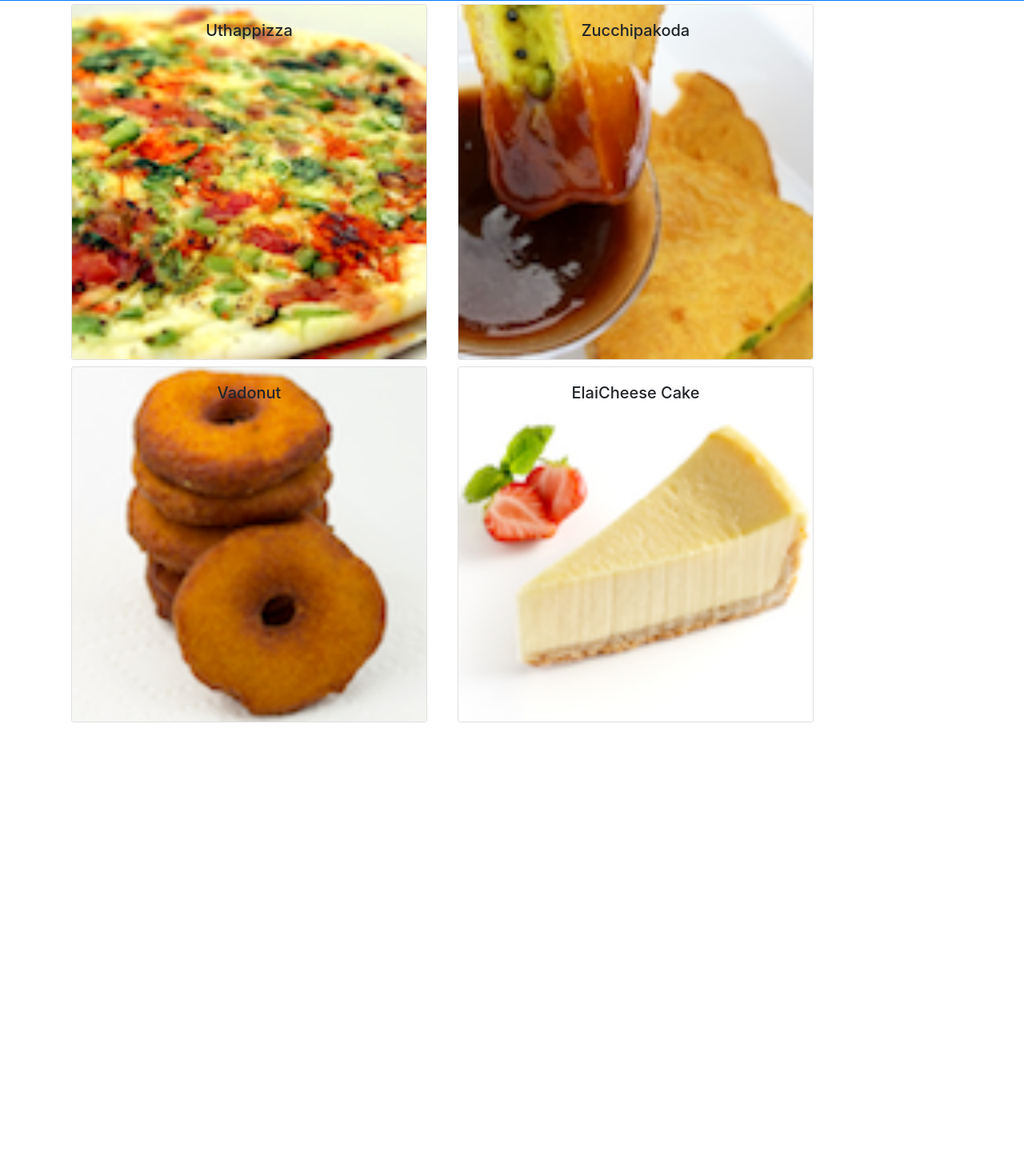
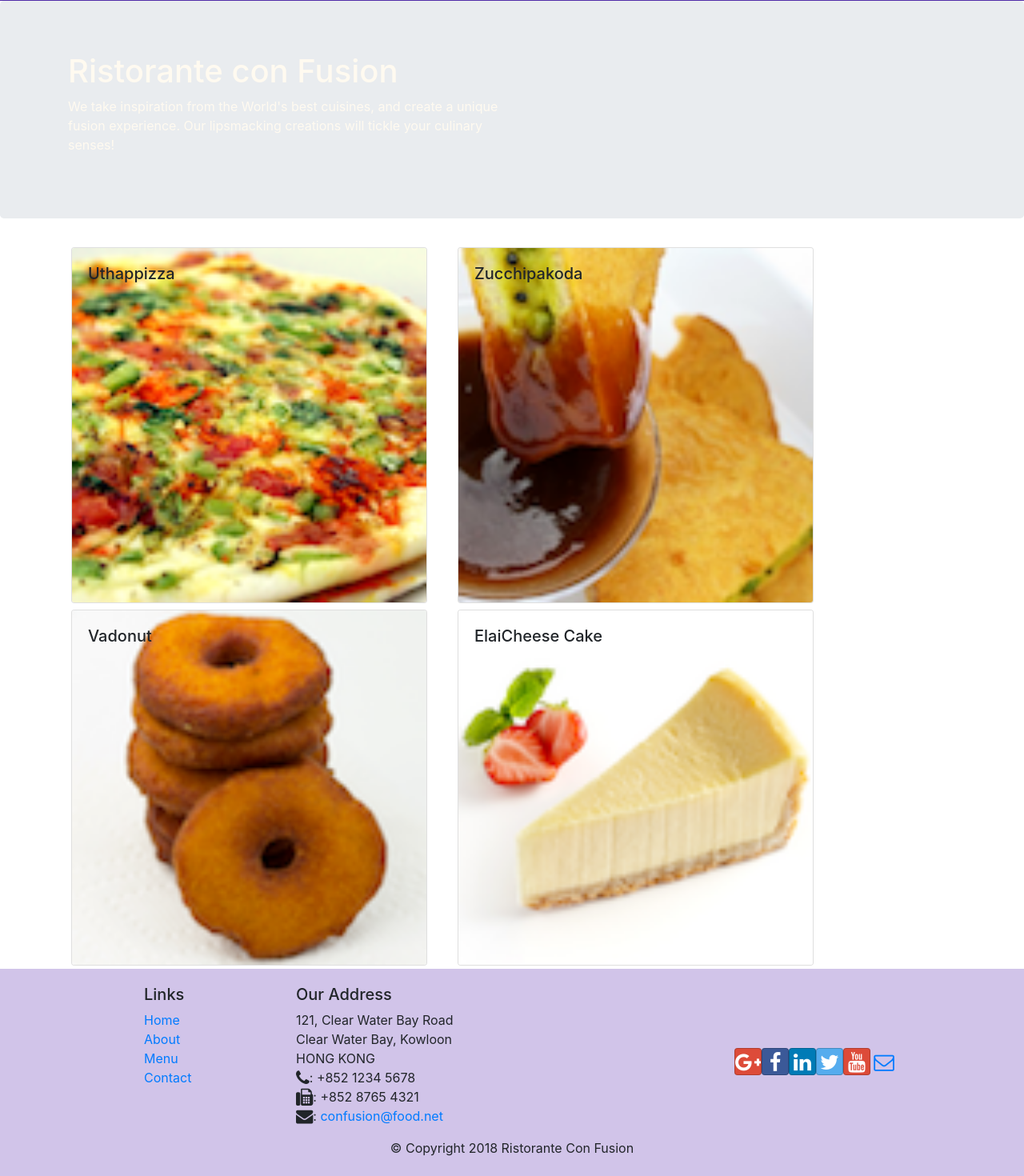
Before and after one commit to justellie/confusion-react-, a React (Create React App) app: page /contactus in a window 1280 px wide. Shown: the part 55-1525 px from the top of the page at 80% size. Before the commit the page ends 962 px from the top, so only its background shows below. Built offline with nearby package versions, Linux system fonts and the light colour scheme.

Commit message:
Header and Footer , pero el jumbotron no agarra el color

```diff
--- a/package.json
+++ b/package.json
@@ -4,6 +4,8 @@
   "private": true,
   "dependencies": {
     "bootstrap": "4.0.0",
+    "bootstrap-social": "5.1.1",
+    "font-awesome": "4.7.0",
     "react": "^16.7.0",
     "react-dom": "^16.7.0",
     "react-popper": "0.9.2",
--- a/src/App.css
+++ b/src/App.css
@@ -1,32 +1,34 @@
-.App {
-  text-align: center;
+.row-header{
+    margin:0px auto;
+    padding:0px auto;
 }
 
-.App-logo {
-  animation: App-logo-spin infinite 20s linear;
-  height: 40vmin;
+.row-content {
+    margin:0px auto;
+    padding: 50px 0px 50px 0px;
+    border-bottom: 1px ridge;
+    min-height:400px;
 }
 
-.App-header {
-  background-color: #282c34;
-  min-height: 100vh;
-  display: flex;
-  flex-direction: column;
-  align-items: center;
-  justify-content: center;
-  font-size: calc(10px + 2vmin);
-  color: white;
+.footer{
+    background-color: #D1C4E9;
+    margin:0px auto;
+    padding: 20px 0px 20px 0px;
 }
 
-.App-link {
-  color: #61dafb;
+.jumbotron{
+    padding:70px 30px 70px 30px;
+    margin:0px auto;
+    background: #512DA8;
+    color:floralwhite;
 }
 
-@keyframes App-logo-spin {
-  from {
-    transform: rotate(0deg);
-  }
-  to {
-    transform: rotate(360deg);
-  }
+.address{
+    font-size:80%;
+    margin:0px;
+    color:#0f0f0f;
 }
+
+.navbar-dark {
+    background-color: #512DA8;
+}
--- /dev/null
+++ b/src/components/FooterComponent.js
@@ -0,0 +1,50 @@
+import React from 'react';
+
+function Footer(props) {
+    return(
+    <div className="footer">
+        <div className="container">
+            <div className="row justify-content-center">
+                <div className="col-4 offset-1 col-sm-2">
+                    <h5>Links</h5>
+                    <ul className="list-unstyled">
+                        <li><a href="#">Home</a></li>
+                        <li><a href="#">About</a></li>
+                        <li><a href="#">Menu</a></li>
+                        <li><a href="contactus.html">Contact</a></li>
+                    </ul>
+                </div>
+                <div className="col-7 col-sm-5">
+                    <h5>Our Address</h5>
+                    <address>
+		              121, Clear Water Bay Road<br />
+		              Clear Water Bay, Kowloon<br />
+		              HONG KONG<br />
+		              <i className="fa fa-phone fa-lg"></i>: +852 1234 5678<br />
+		              <i className="fa fa-fax fa-lg"></i>: +852 8765 4321<br />
+		              <i className="fa fa-envelope fa-lg"></i>: <a href="mailto:confusion@food.net">
+                         confusion@food.net</a>
+                    </address>
+                </div>
+                <div className="col-12 col-sm-4 align-self-center">
+                    <div className="text-center">
+                        <a className="btn btn-social-icon btn-google" href="http://google.com/+"><i className="fa fa-google-plus"></i></a>
+                        <a className="btn btn-social-icon btn-facebook" href="http://www.facebook.com/profile.php?id="><i className="fa fa-facebook"></i></a>
+                        <a className="btn btn-social-icon btn-linkedin" href="http://www.linkedin.com/in/"><i className="fa fa-linkedin"></i></a>
+                        <a className="btn btn-social-icon btn-twitter" href="http://twitter.com/"><i className="fa fa-twitter"></i></a>
+                        <a className="btn btn-social-icon btn-google" href="http://youtube.com/"><i className="fa fa-youtube"></i></a>
+                        <a className="btn btn-social-icon" href="mailto:"><i className="fa fa-envelope-o"></i></a>
+                    </div>
+                </div>
+            </div>
+            <div className="row justify-content-center">
+                <div className="col-auto">
+                    <p>© Copyright 2018 Ristorante Con Fusion</p>
+                </div>
+            </div>
+        </div>
+    </div>
+    )
+}
+
+export default Footer;
--- /dev/null
+++ b/src/components/HeaderComponent.js
@@ -0,0 +1,28 @@
+import React, { Component } from 'react';
+import { Navbar, NavbarBrand, Jumbotron } from 'reactstrap';
+
+class Header extends Component {
+  render() {
+    return(
+    <React.Fragment>
+      <Navbar dark>
+        <div className="container">
+            <NavbarBrand href="/">Ristorante Con Fusion</NavbarBrand>
+        </div>
+      </Navbar>
+      <Jumbotron>
+           <div className="container">
+               <div className="row row-header">
+                   <div className="col-12 col-sm-6">
+                       <h1>Ristorante con Fusion</h1>
+                       <p>We take inspiration from the World's best cuisines, and create a unique fusion experience. Our lipsmacking creations will tickle your culinary senses!</p>
+                   </div>
+               </div>
+           </div>
+       </Jumbotron>
+    </React.Fragment>
+    );
+  }
+}
+
+export default Header;
--- a/src/components/MainComponent.js
+++ b/src/components/MainComponent.js
@@ -1,9 +1,10 @@
 //Este componente es el que se encarga de pasar todos los datos a los demas componentes para que ellos lo muestren por pantalla
 import React, { Component } from 'react';
-import { Navbar, NavbarBrand } from 'reactstrap';
 import Menu from './MenuComponent';
 import DishDetail from './DishdetailComponent';
 import { DISHES } from '../shared/dishes';
+import Header from './HeaderComponent';
+import Footer from './FooterComponent';
 
 class Main extends Component {
 
@@ -22,13 +23,10 @@
   render() {
     return (
       <div>
-        <Navbar dark color="primary">
-          <div className="container">
-            <NavbarBrand href="/">Ristorante Con Fusion</NavbarBrand>
-          </div>
-        </Navbar>
+        <Header/>
         <Menu dishes={this.state.dishes} onClick={(dishId) => this.onDishSelect(dishId)} />
         <DishDetail dishes={this.state.dishes.filter((dish) => dish.id === this.state.selectedDish)[0]} />{/*Comparo el id del dishes y retorno el objeto como tal, el cero es para indicar donde inica */}
+        <Footer />
       </div>
     );
   }
--- a/src/index.js
+++ b/src/index.js
@@ -4,7 +4,8 @@
 import App from './App';
 import * as serviceWorker from './serviceWorker';
 import 'bootstrap/dist/css/bootstrap.min.css';//importando bootstrap
-
+import 'font-awesome/css/font-awesome.min.css';
+import 'bootstrap-social/bootstrap-social.css';
 
 ReactDOM.render(<App />, document.getElementById('root'));//Esto significa renderizar el componente App y "pintalo" en donde esta el elemento "root"
 
```
Also changed, not shown: 1 other file (tests, documents, lock files or other folders).
